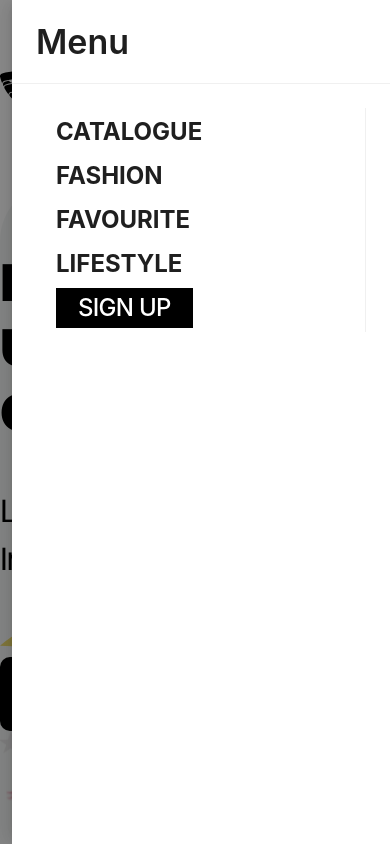
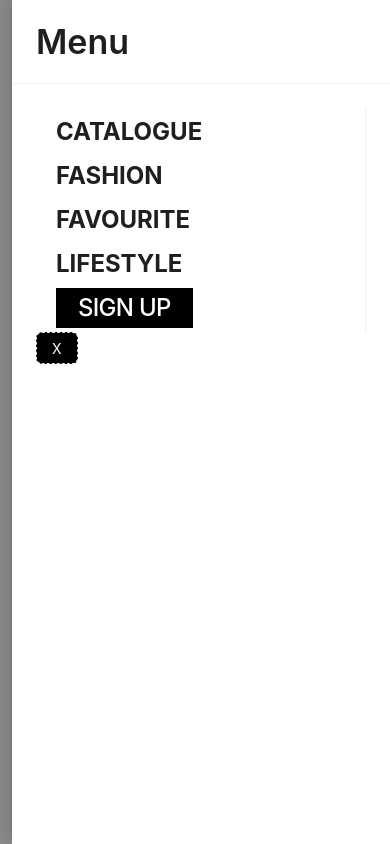
Before and after one commit to Bilostenko/Shopping-website, a React (Create React App) app: page / in a window 390 px wide. Both pictures are taken after a click on the button 362 px from the left and 86 px from the top of the page. Shown: the top 844 px of the page. Built offline with nearby package versions, Linux system fonts and the light colour scheme.

Commit message:
finall update

```diff
--- a/src/components/arrivals/arriavls.css
+++ b/src/components/arrivals/arriavls.css
@@ -13,6 +13,7 @@
   font-size: 48px;
   letter-spacing: 0.06em;
   font-weight: bold;
+  padding: 10px;
 }
 
 .title2::after {
@@ -59,6 +60,10 @@
     max-width: 350px;
   }
 
+  .arrivals__header{
+    padding-top: 25px;
+  }
+
   .arrivals__card,
   .arrivals__card-img {
     width: 100%;
--- a/src/components/feedback/feedback.css
+++ b/src/components/feedback/feedback.css
@@ -27,6 +27,7 @@
   letter-spacing: 0.03em;
   color: #fffcf8;
   margin-bottom: 49px;
+  padding: 15px;
 }
 
 .feedback__form {
--- a/src/components/footer/footer.css
+++ b/src/components/footer/footer.css
@@ -16,6 +16,7 @@
   flex-direction: column;
   max-width: 415px;
   padding-right: 455px;
+  padding: 15px;
 }
 
 .footer__social-title {
@@ -42,6 +43,7 @@
 .footer__contacts {
   display: flex;
   column-gap: 90px;
+  padding: 15px;
 }
 
 .footer__column>ul>li>a {
--- a/src/components/header/Header.jsx
+++ b/src/components/header/Header.jsx
@@ -55,7 +55,6 @@ function Header() {
     setVisible(false);
   };
 
-
   return (
     <header className='header' ref={headerRef}>
       <div className="container">
@@ -73,7 +72,7 @@ function Header() {
               <li><a href="!#" className='header__nav-sign btn'>SIGN UP</a></li>
             </ul>
           </nav>
-          <div className="header__burger" >
+          <div className="header__burger">
             <Button type="primary" onClick={showDrawer}>
               <MenuOutlined />
             </Button>
@@ -84,7 +83,6 @@ function Header() {
             closable={false}
             onClose={onClose}
             visible={visible}
-
           >
             <Menu mode="vertical" className='burger-list'>
               <Menu.Item key="1">CATALOGUE</Menu.Item>
@@ -95,6 +93,9 @@ function Header() {
                 <a href="!#" className="header__nav-sign btn">SIGN UP</a>
               </Menu.Item>
             </Menu>
+            <Button type="dashed" onClick={onClose} className="drawer-close-button">
+             Х
+            </Button>
           </Drawer>
         </div>
       </div>
--- a/src/components/header/header.css
+++ b/src/components/header/header.css
@@ -76,6 +76,10 @@ body {
   font-size: 34px !important;
 }
 
+.drawer-close-button {
+  background-color: black;
+  color: white;
+}
 
 @media (max-width: 1200px) {
   .header__nav>ul {
@@ -124,6 +128,10 @@ body {
     height: 55 px;
   }
 
+  .header {
+    padding: 46px 15px 56px;
+  }
+
   .header__logo>span {
     font-size: 26px;
   }
--- a/src/components/payday/payday.css
+++ b/src/components/payday/payday.css
@@ -23,6 +23,7 @@
   font-size: clamp(3.125rem, 2.55rem + 2.88vw, 6rem);
   line-height: calc(132 / 96);
   font-weight: 900;
+  padding: 15px
 }
 
 .payday__title-highlight {
--- a/src/components/promo/promo.css
+++ b/src/components/promo/promo.css
@@ -99,6 +99,9 @@
 
 @media (max-width: 550px) {
   .promo__content{
-    padding-left: 0px;
+    padding-left: 25px;
+  }
+  .promo{
+    padding: 0px 15px 0px;
   }
 }
```
